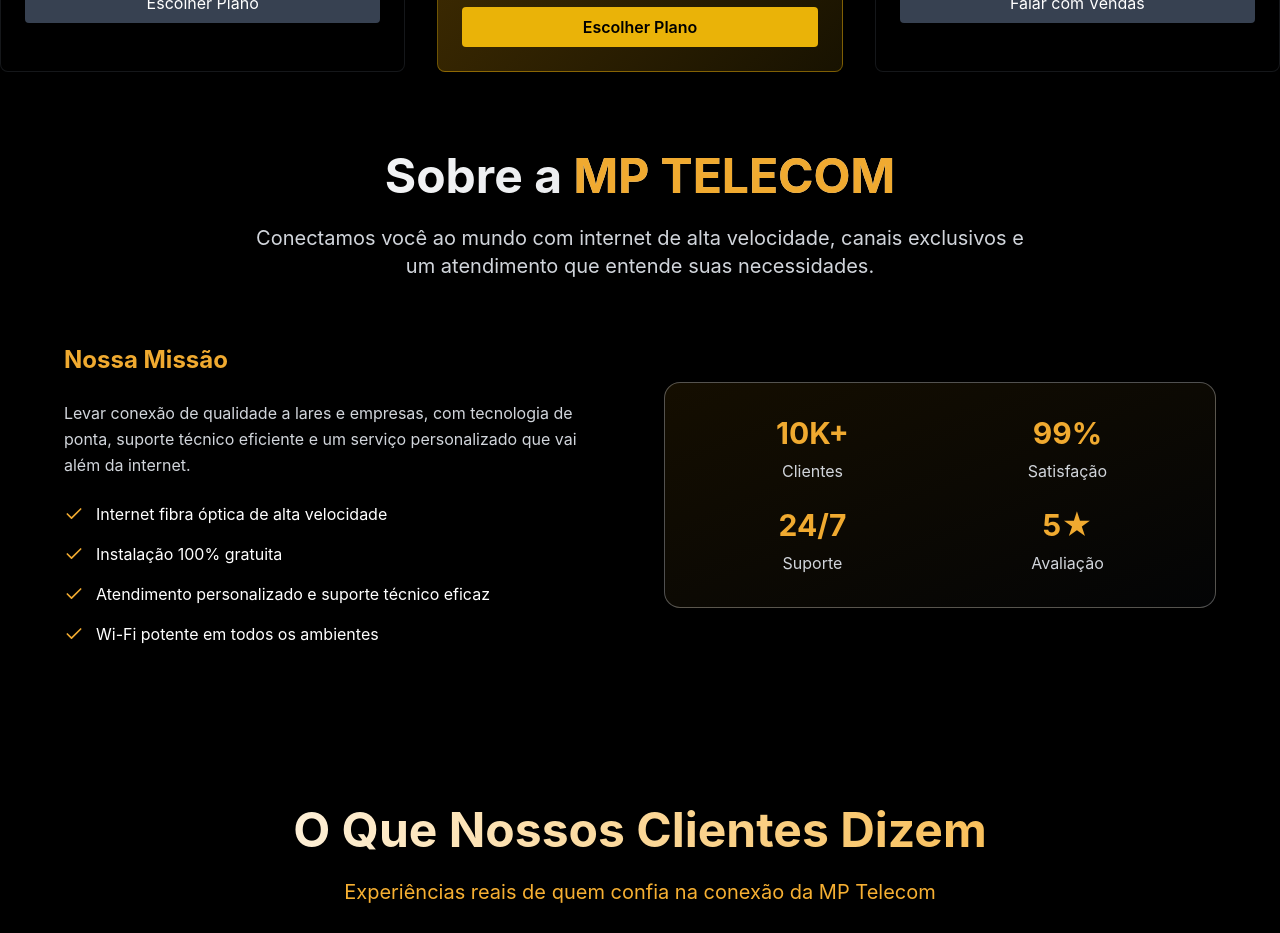
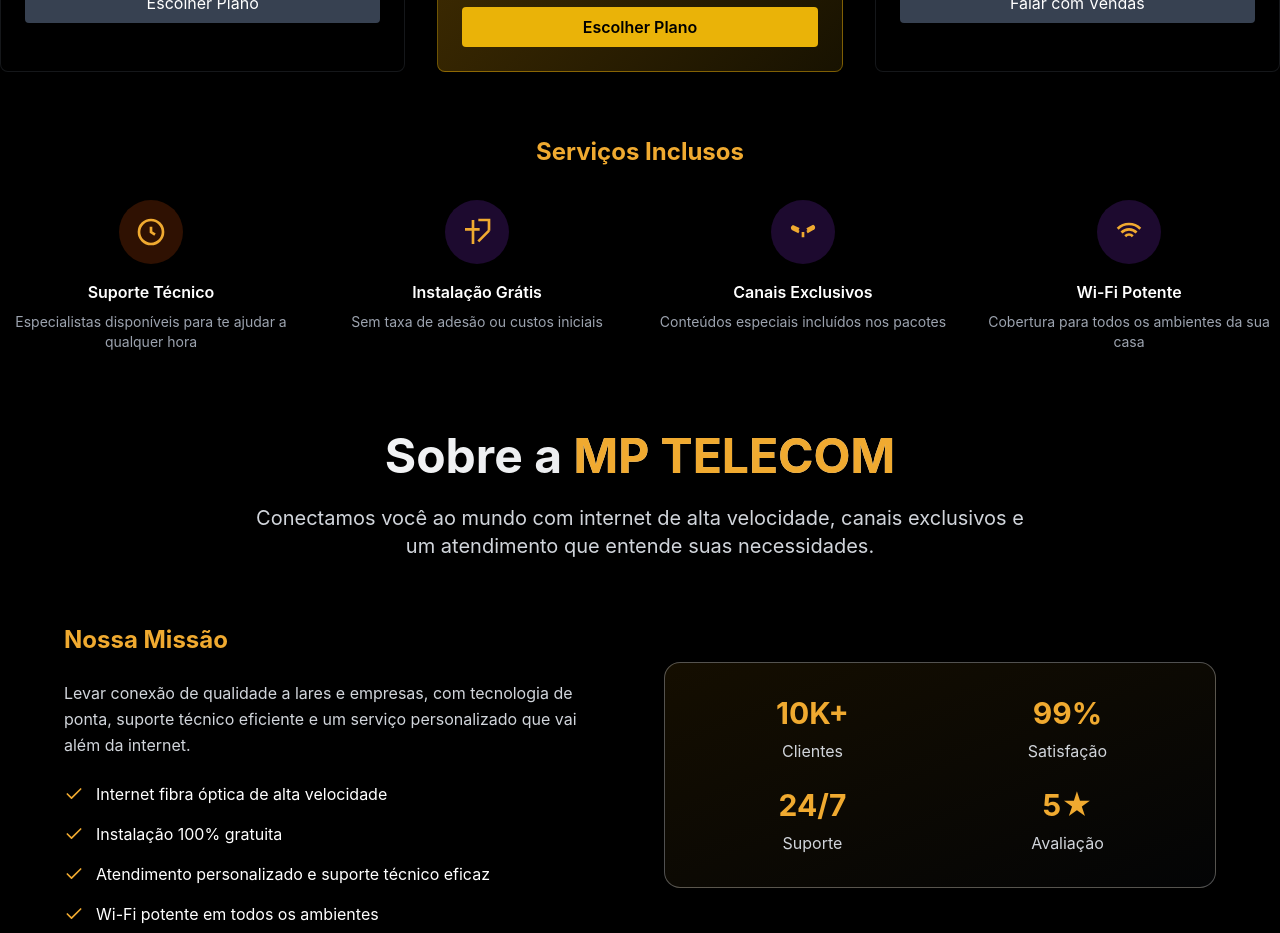
Before and after one commit to soutozk/sitenet, a React (Create React App) app: page / in a window 1280 px wide. Shown: the part 1060-1993 px from the top of the page. Built offline with nearby package versions, Linux system fonts and the light colour scheme.

Commit message:
services

```diff
--- /dev/null
+++ b/src/Components/Services/Services.jsx
@@ -0,0 +1,87 @@
+import React from "react";
+
+const Service = () => {
+  return (
+    <div className="mt-16">
+      <h3 className="text-2xl font-bold text-center mb-8 text-[#F0AA30]">
+        Serviços Inclusos
+      </h3>
+      <div className="grid md:grid-cols-4 gap-6">
+        {/* Suporte Técnico */}
+        <div className="text-center">
+          <div className="w-16 h-16 bg-orange-600/20 rounded-full flex items-center justify-center mx-auto mb-4">
+            <svg
+              className="h-8 w-8 text-[#F0AA30]"
+              fill="none"
+              stroke="currentColor"
+              strokeWidth="2"
+              viewBox="0 0 24 24">
+              <path d="M18.364 5.636A9 9 0 105.636 18.364 9 9 0 0018.364 5.636z" />
+              <path d="M12 8v4l3 2" />
+            </svg>
+          </div>
+          <h4 className="font-semibold text-white mb-2">Suporte Técnico</h4>
+          <p className="text-gray-400 text-sm">
+            Especialistas disponíveis para te ajudar a qualquer hora
+          </p>
+        </div>
+
+        {/* Instalação Grátis */}
+        <div className="text-center">
+          <div className="w-16 h-16 bg-purple-600/20 rounded-full flex items-center justify-center mx-auto mb-4">
+            <svg
+              className="h-8 w-8 text-[#F0AA30]"
+              fill="none"
+              stroke="currentColor"
+              strokeWidth="2"
+              viewBox="0 0 24 24">
+              <path d="M3 10h11M9 21V3m4 0h8v8m0 0l-8 8" />
+            </svg>
+          </div>
+          <h4 className="font-semibold text-white mb-2">Instalação Grátis</h4>
+          <p className="text-gray-400 text-sm">
+            Sem taxa de adesão ou custos iniciais
+          </p>
+        </div>
+
+        {/* Canais Exclusivos */}
+        <div className="text-center">
+          <div className="w-16 h-16 bg-purple-600/20 rounded-full flex items-center justify-center mx-auto mb-4">
+            <svg
+              className="h-8 w-8 text-[#F0AA30]"
+              fill="none"
+              stroke="currentColor"
+              strokeWidth="2"
+              viewBox="0 0 24 24">
+              <path d="M15 10l4.553-2.276a1 1 0 010 1.789L15 12m-6 0l-4.553-2.276a1 1 0 010-1.789L9 10m3 2v4" />
+            </svg>
+          </div>
+          <h4 className="font-semibold text-white mb-2">Canais Exclusivos</h4>
+          <p className="text-gray-400 text-sm">
+            Conteúdos especiais incluídos nos pacotes
+          </p>
+        </div>
+
+        {/* Wi-Fi Potente */}
+        <div className="text-center">
+          <div className="w-16 h-16 bg-purple-600/20 rounded-full flex items-center justify-center mx-auto mb-4">
+            <svg
+              className="h-8 w-8 text-[#F0AA30]"
+              fill="none"
+              stroke="currentColor"
+              strokeWidth="2"
+              viewBox="0 0 24 24">
+              <path d="M12 18h.01M9.172 15.172a4 4 0 015.656 0M6.343 12.343a8 8 0 0111.314 0M3.515 9.515a12 12 0 0116.97 0" />
+            </svg>
+          </div>
+          <h4 className="font-semibold text-white mb-2">Wi-Fi Potente</h4>
+          <p className="text-gray-400 text-sm">
+            Cobertura para todos os ambientes da sua casa
+          </p>
+        </div>
+      </div>
+    </div>
+  );
+};
+
+export default Service;
--- a/src/pages/Home.jsx
+++ b/src/pages/Home.jsx
@@ -9,6 +9,7 @@
 import WhatsAppWidget from "../Components/WppWidget/WppWidget";
 import Plans from "../Components/Planos/Planos";
 import About from "../Components/About/About";
+import Services from "../Components/Services/Services";
 
 export default function Home() {
   return (
@@ -16,6 +17,7 @@
       <NavBar />
       <BannerHome />
       <Plans />
+      <Services />
       <About />
       <Cards />
       <FaqSection /> <TourVirtual />
```
